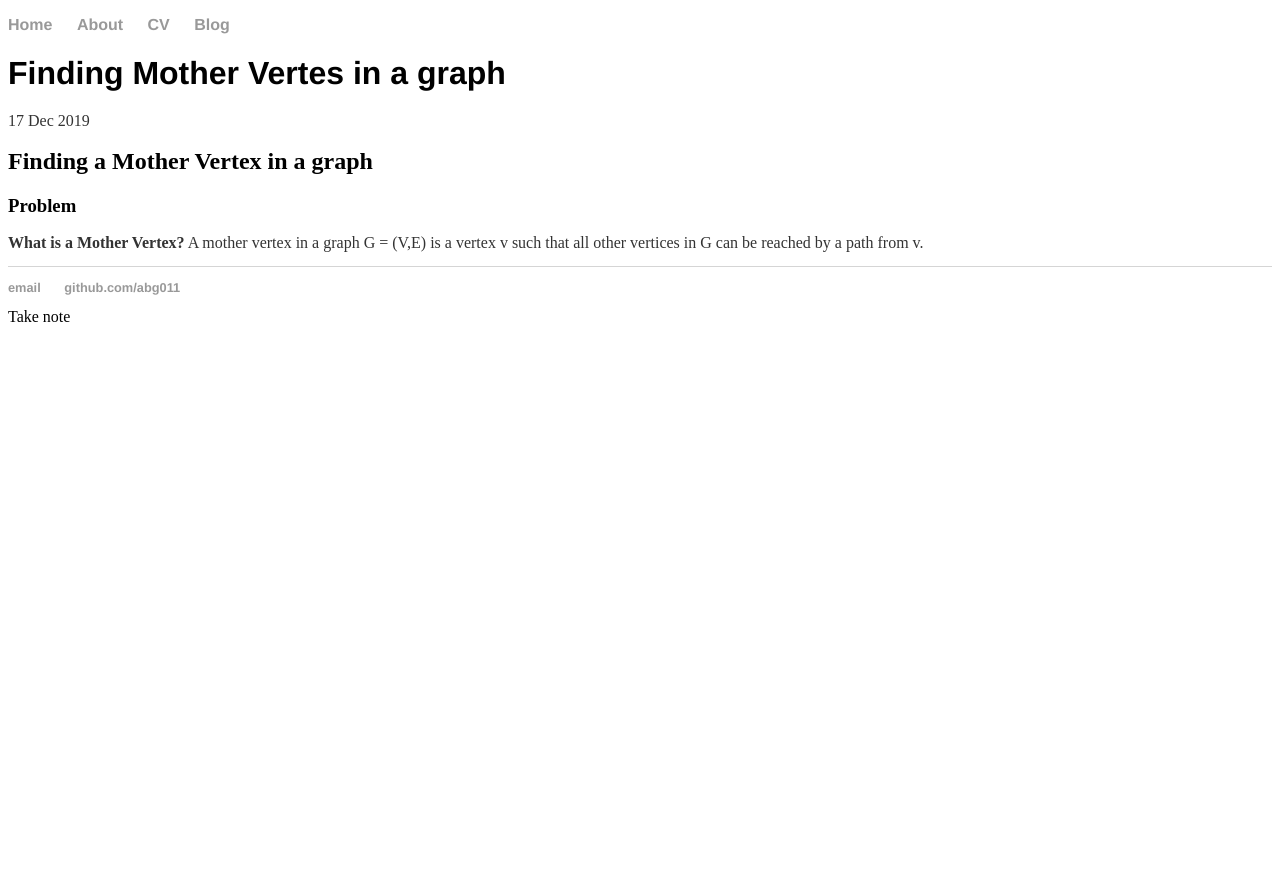
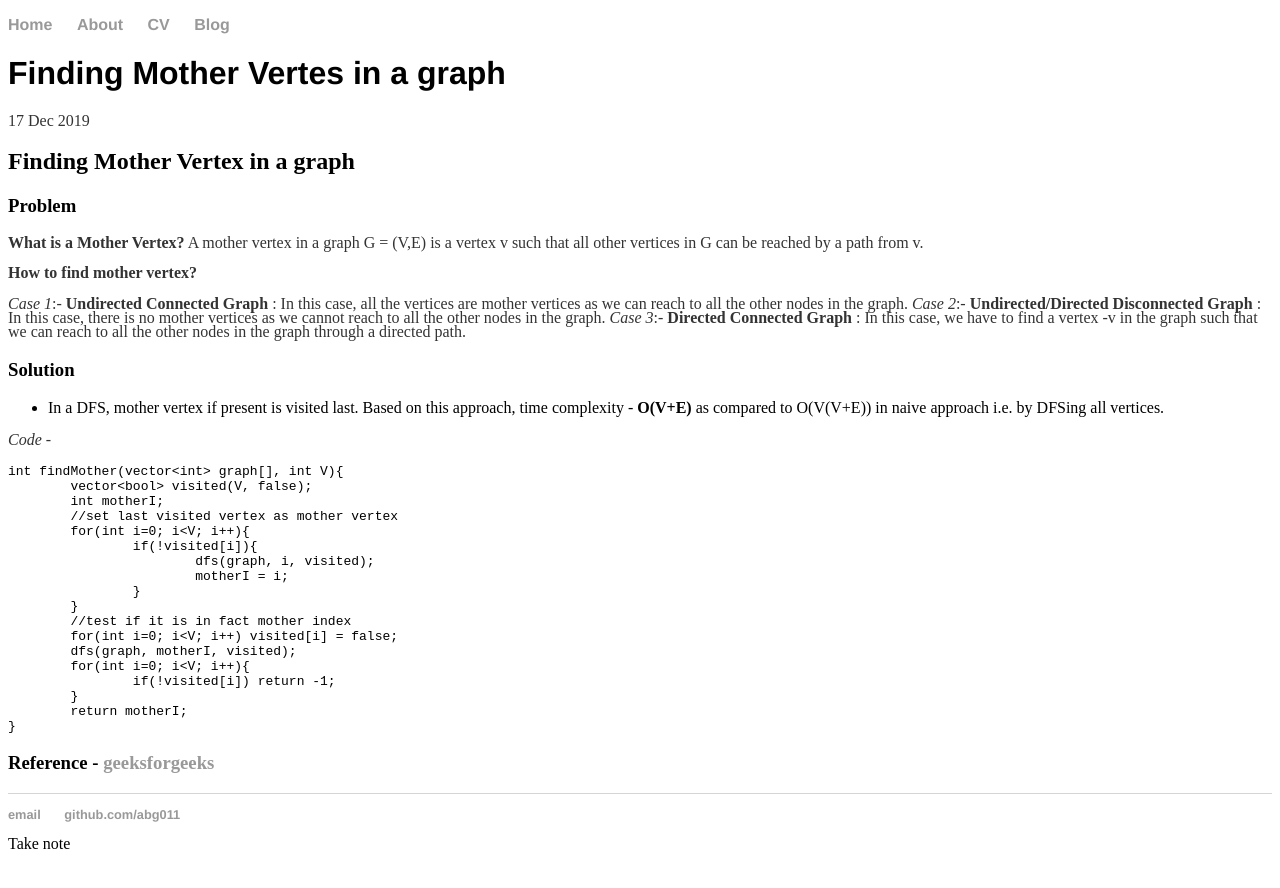
Before and after one commit to abhigupta543/abg011.github.io, a Jekyll site: the page built from _posts/2019-12-17-Mother-Vertex.md, in a window 1280 px wide. Shown: the top 888 px of the page. Built offline with Jekyll 4.4.1, drawn with Linux system fonts in a browser that asks for light colours.

Commit message:
Update 2019-12-17-Mother-Vertex.md

````diff
--- a/_posts/2019-12-17-Mother-Vertex.md
+++ b/_posts/2019-12-17-Mother-Vertex.md
@@ -4,7 +4,39 @@ title: "Finding Mother Vertes in a graph"
 date: 2019-12-17
 ---
 
-## Finding a Mother Vertex in a graph
+## Finding Mother Vertex in a graph
 ### Problem
 **What is a Mother Vertex?**
 A mother vertex in a graph G = (V,E) is a vertex v such that all other vertices in G can be reached by a path from v.
+
+**How to find mother vertex?**
+
+_Case 1_:- **Undirected Connected Graph** : In this case, all the vertices are mother vertices as we can reach to all the other nodes in the graph.
+_Case 2_:- **Undirected/Directed Disconnected Graph** : In this case, there is no mother vertices as we cannot reach to all the other nodes in the graph.
+_Case 3_:- **Directed Connected Graph** : In this case, we have to find a vertex -v in the graph such that we can reach to all the other nodes in the graph through a directed path.
+
+### Solution
+- In a DFS, mother vertex if present is visited last. Based on this approach, time complexity - **O(V+E)** as compared to O(V(V+E)) in naive approach i.e. by DFSing all vertices.
+
+_Code_ -
+```
+int findMother(vector<int> graph[], int V){
+	vector<bool> visited(V, false);
+	int motherI;
+	//set last visited vertex as mother vertex
+	for(int i=0; i<V; i++){
+		if(!visited[i]){
+			dfs(graph, i, visited);
+			motherI = i;
+		}
+	}
+	//test if it is in fact mother index
+	for(int i=0; i<V; i++) visited[i] = false;
+	dfs(graph, motherI, visited);
+	for(int i=0; i<V; i++){
+		if(!visited[i]) return -1;
+	}
+	return motherI;
+}
+```
+### Reference - [geeksforgeeks](https://www.geeksforgeeks.org/find-a-mother-vertex-in-a-graph/)
````
